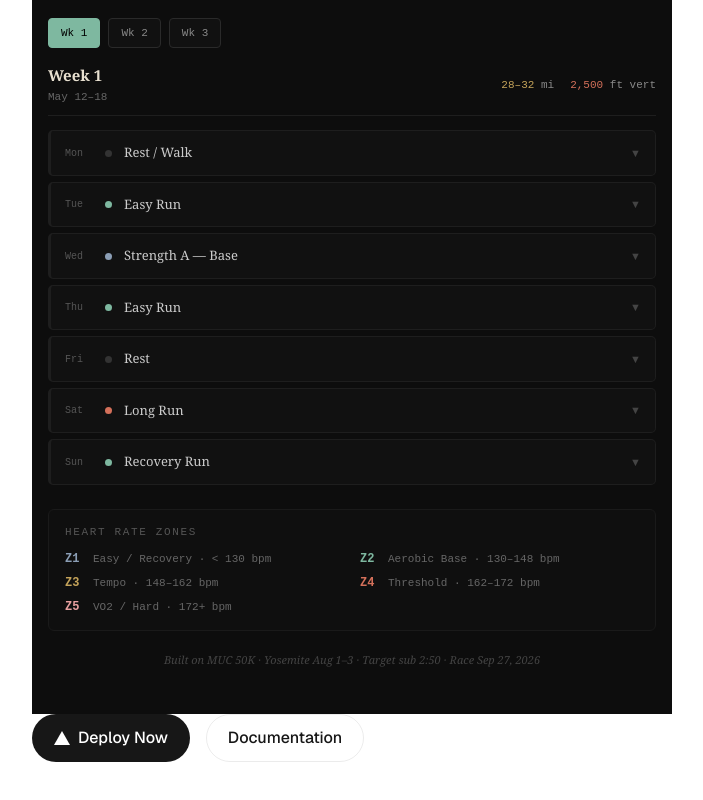
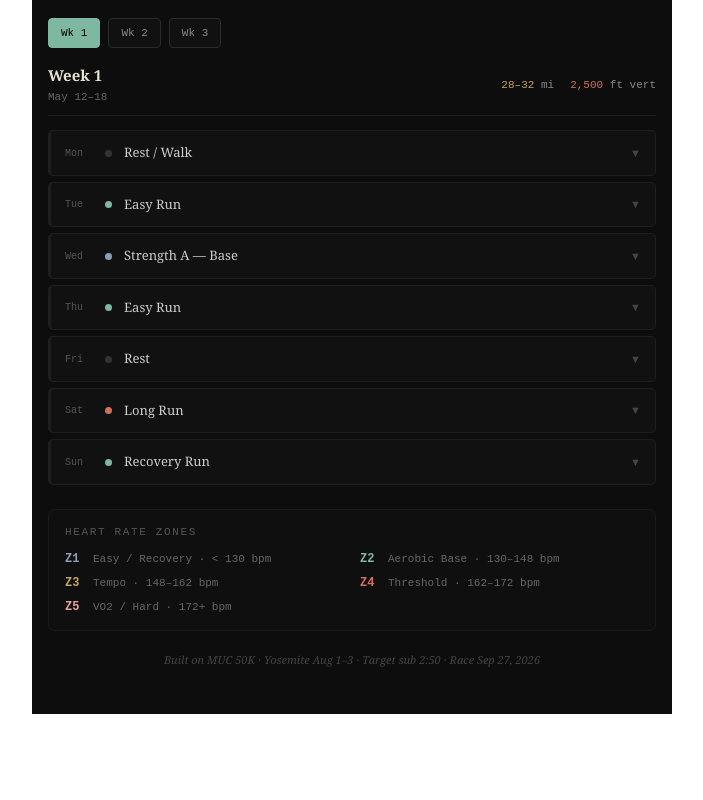
Before and after one commit to teresal92/trailrunning-planner, a Next.js app: page / in a window 1280 px wide. Shown: the part 668-1468 px from the top of the page, without its empty margins (288-991 px from the left). Built offline with nearby package versions, Linux system fonts and the light colour scheme.

Commit message:
refactor: add placeholder tags for header and footer and remove default boilerplate

```diff
--- a/app/page.tsx
+++ b/app/page.tsx
@@ -1,37 +1,13 @@
-import Image from "next/image";
 import TrainingPlan from "./prototype";
 
 export default function Home() {
   return (
     <div className="flex flex-col flex-1 items-center justify-center bg-zinc-50 font-sans dark:bg-black">
+      <header></header>
       <main className="flex flex-1 w-full max-w-3xl flex-col items-center justify-between py-32 px-16 bg-white dark:bg-black sm:items-start">
         <TrainingPlan />
-        <div className="flex flex-col gap-4 text-base font-medium sm:flex-row">
-          <a
-            className="flex h-12 w-full items-center justify-center gap-2 rounded-full bg-foreground px-5 text-background transition-colors hover:bg-[#383838] dark:hover:bg-[#ccc] md:w-[158px]"
-            href="https://vercel.com/new?utm_source=create-next-app&utm_medium=appdir-template-tw&utm_campaign=create-next-app"
-            target="_blank"
-            rel="noopener noreferrer"
-          >
-            <Image
-              className="dark:invert"
-              src="/vercel.svg"
-              alt="Vercel logomark"
-              width={16}
-              height={16}
-            />
-            Deploy Now
-          </a>
-          <a
-            className="flex h-12 w-full items-center justify-center rounded-full border border-solid border-black/[.08] px-5 transition-colors hover:border-transparent hover:bg-black/[.04] dark:border-white/[.145] dark:hover:bg-[#1a1a1a] md:w-[158px]"
-            href="https://nextjs.org/docs?utm_source=create-next-app&utm_medium=appdir-template-tw&utm_campaign=create-next-app"
-            target="_blank"
-            rel="noopener noreferrer"
-          >
-            Documentation
-          </a>
-        </div>
       </main>
+      <footer></footer>
     </div>
   );
 }
```
